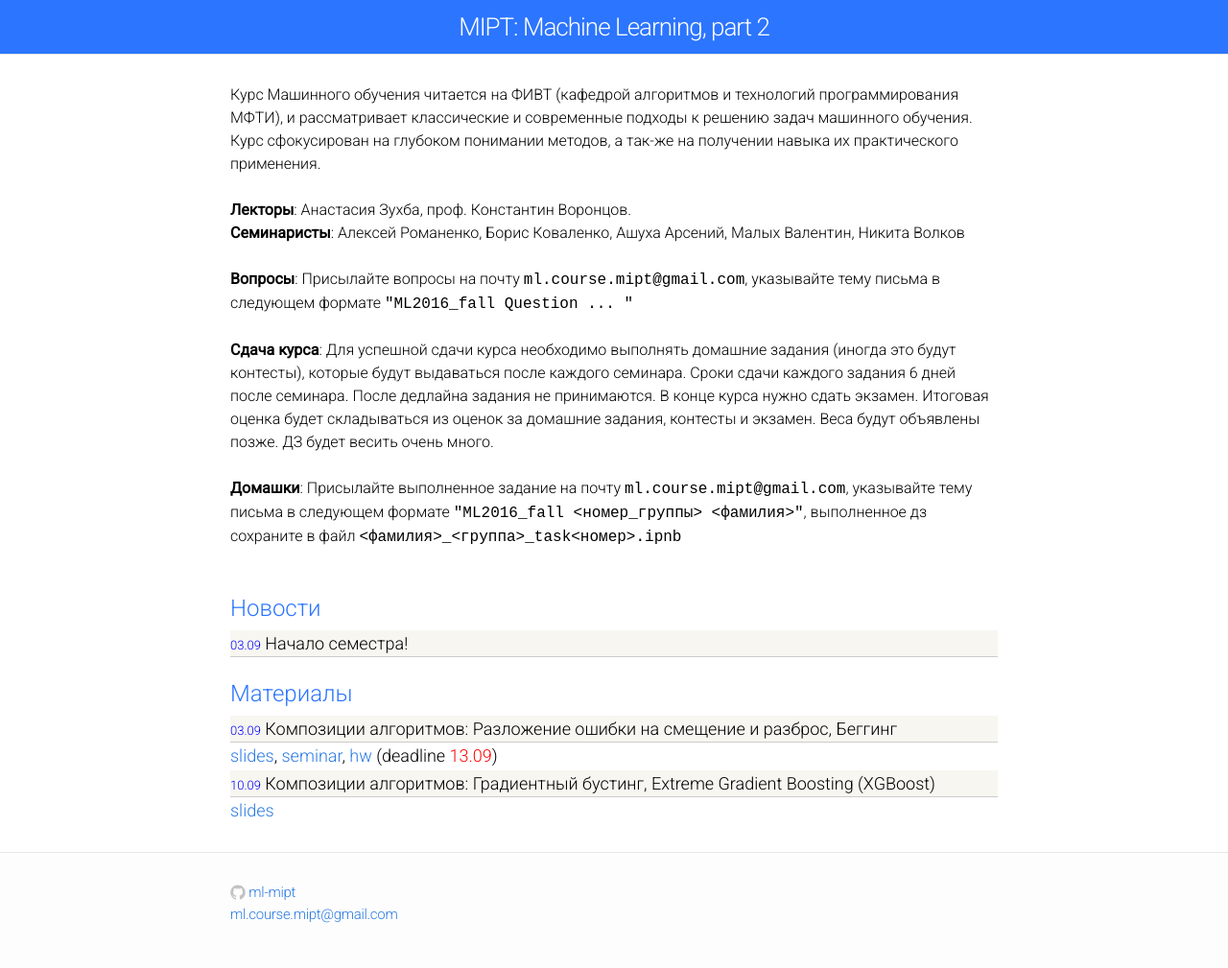
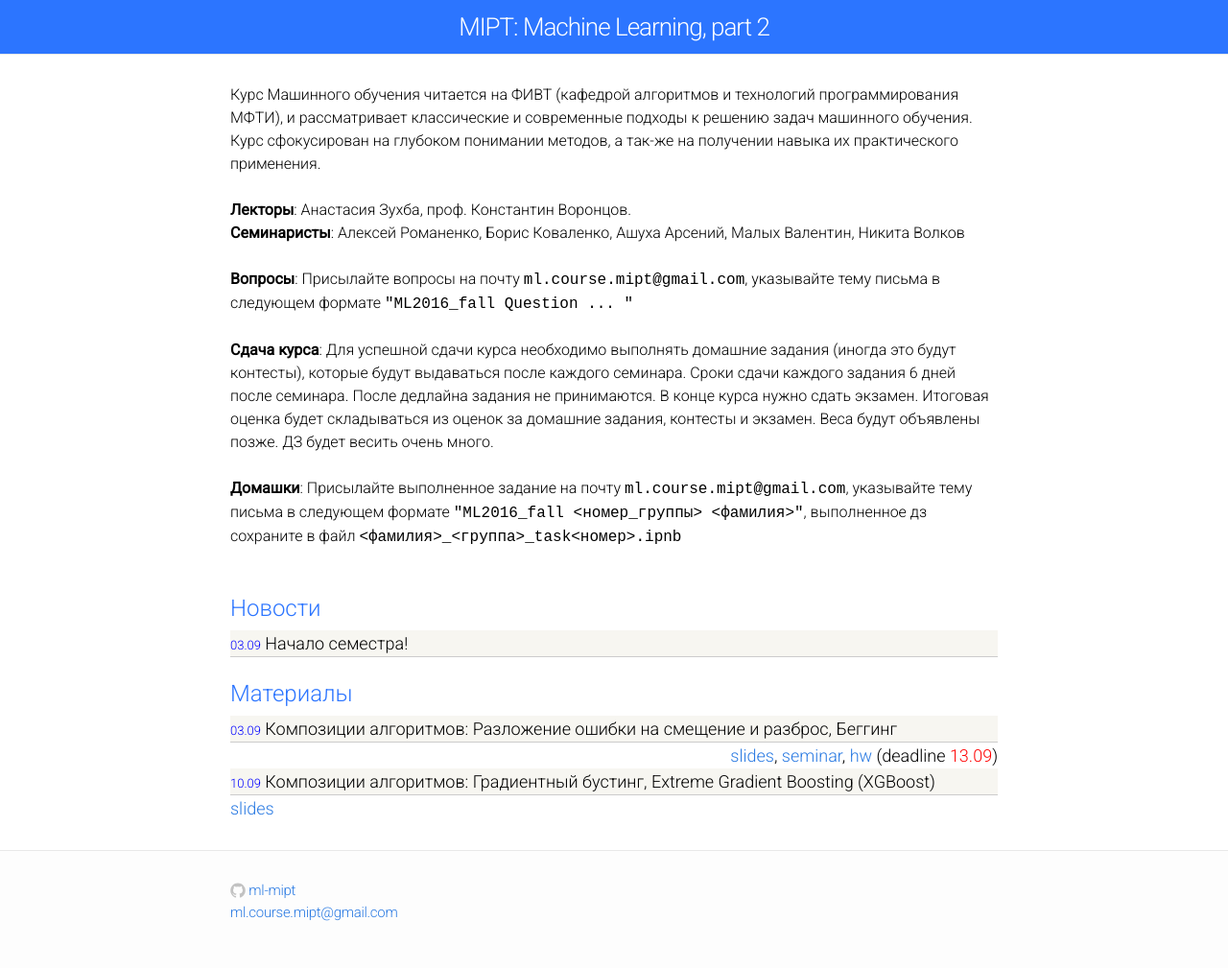
Before and after one commit to ml-mipt/old-ml-mipt.github.io, a Jekyll site: the page built from index.html, in a window 1280 px wide. Shown: the whole page at 96% size. Built offline with Jekyll 4.4.1, drawn with Linux system fonts in a browser that asks for light colours.

Commit message:
seminar 1: camera ready version

```diff
--- a/index.html
+++ b/index.html
@@ -29,8 +29,7 @@ layout: default
     <div class="materials-item">
       <font size="2" color="blue">03.09</font> Композиции алгоритмов: Разложение ошибки на смещение и разброс, Беггинг
     </div>
-    <div>
-        <tt>                                          </tt>
+    <div  style="text-align: right">
         <a href="https://github.com/ml-mipt/ml-mipt-part2/blob/master/lectures/lec1-Composition.pdf">slides</a>, <link href="">
         <a href="https://github.com/ml-mipt/ml-mipt-part2/blob/master/seminars/sem01_bvt_bagging/seminar1.ipynb">seminar</a>,
         <a href="https://github.com/ml-mipt/ml-mipt-part2/blob/master/home_works/hw01_bvt_bagging/task1.ipynb">hw</a>
```
